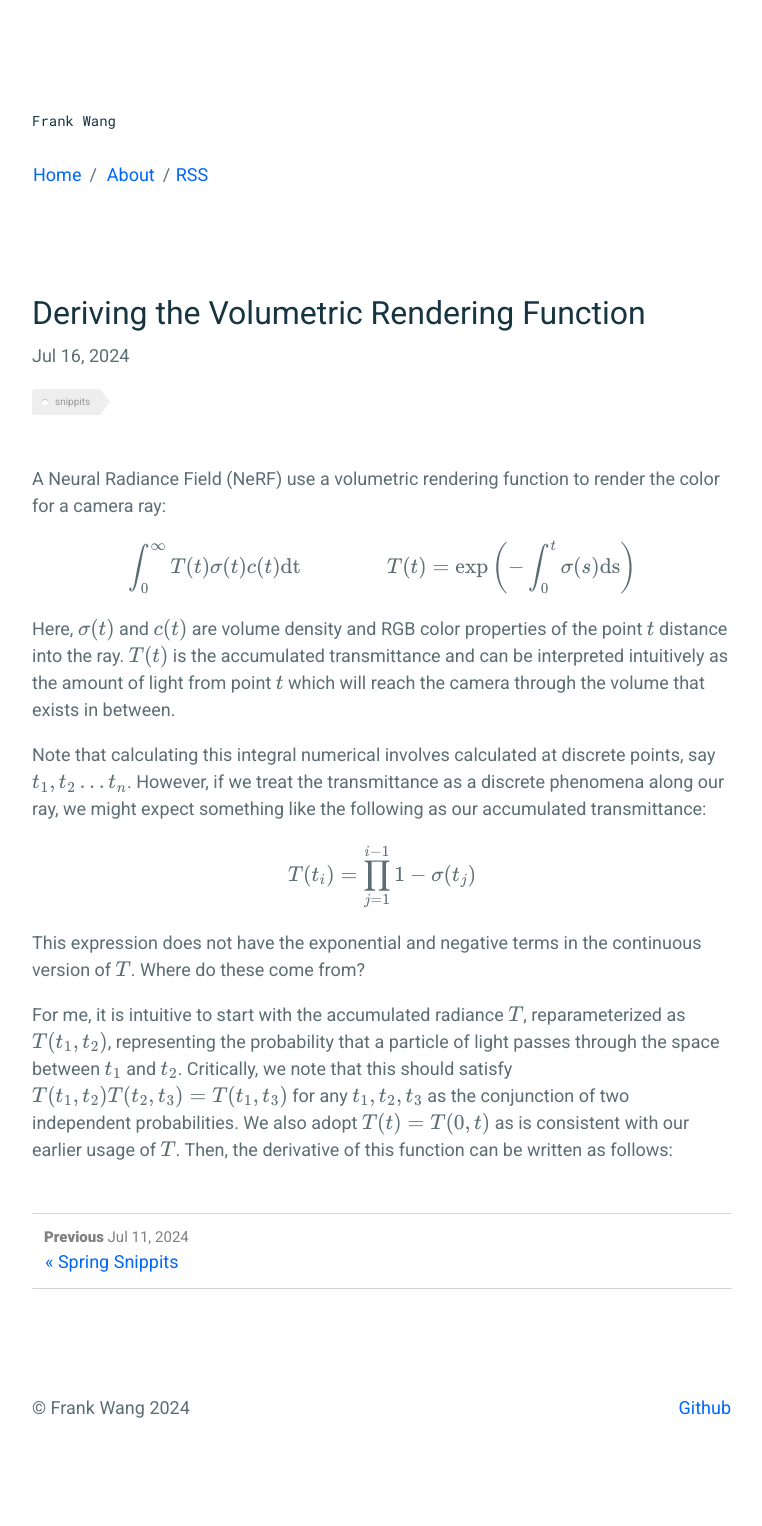
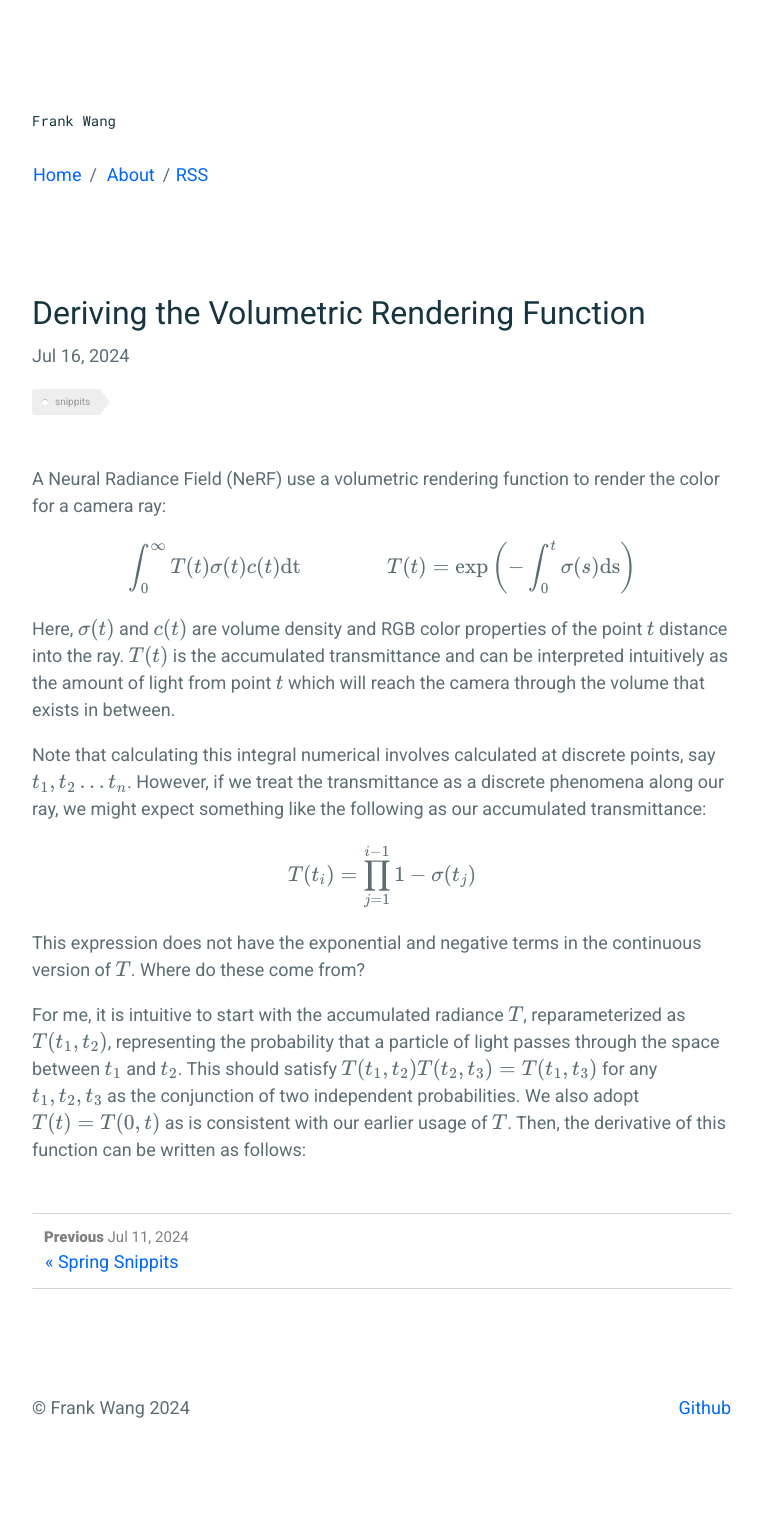
Before and after one commit to frankwang95/frankwang95.github.io, a Jekyll site: the page built from _posts/2024-07-16-deriving-volumetric-rendering.md, in a window 1280 px wide. Shown: the whole page, without its empty margins (258-1020 px from the left). Built offline with Jekyll 4.4.1, drawn with Linux system fonts in a browser that asks for light colours; formulas are drawn with MathJax 3.

Commit message:
Update 2024-07-16-deriving-volumetric-rendering.md

```diff
--- a/_posts/2024-07-16-deriving-volumetric-rendering.md
+++ b/_posts/2024-07-16-deriving-volumetric-rendering.md
@@ -17,4 +17,4 @@ $$T(t_i) = \prod_{j = 1}^{i - 1} 1 - \sigma(t_j)$$
 
 This expression does not have the exponential and negative terms in the continuous version of $$T$$. Where do these come from?
 
-For me, it is intuitive to start with the accumulated radiance $$T$$, reparameterized as $$T(t_1, t_2)$$, representing the probability that a particle of light passes through the space between $$t_1$$ and $$t_2$$. Critically, we note that this should satisfy $$T(t_1, t_2) T(t_2, t_3) = T(t_1, t_3)$$ for any $$t_1, t_2, t_3$$ as the conjunction of two independent probabilities. We also adopt $$T(t) = T(0, t)$$ as is consistent with our earlier usage of $$T$$. Then, the derivative of this function can be written as follows:
+For me, it is intuitive to start with the accumulated radiance $$T$$, reparameterized as $$T(t_1, t_2)$$, representing the probability that a particle of light passes through the space between $$t_1$$ and $$t_2$$. This should satisfy $$T(t_1, t_2) T(t_2, t_3) = T(t_1, t_3)$$ for any $$t_1, t_2, t_3$$ as the conjunction of two independent probabilities. We also adopt $$T(t) = T(0, t)$$ as is consistent with our earlier usage of $$T$$. Then, the derivative of this function can be written as follows:
```
